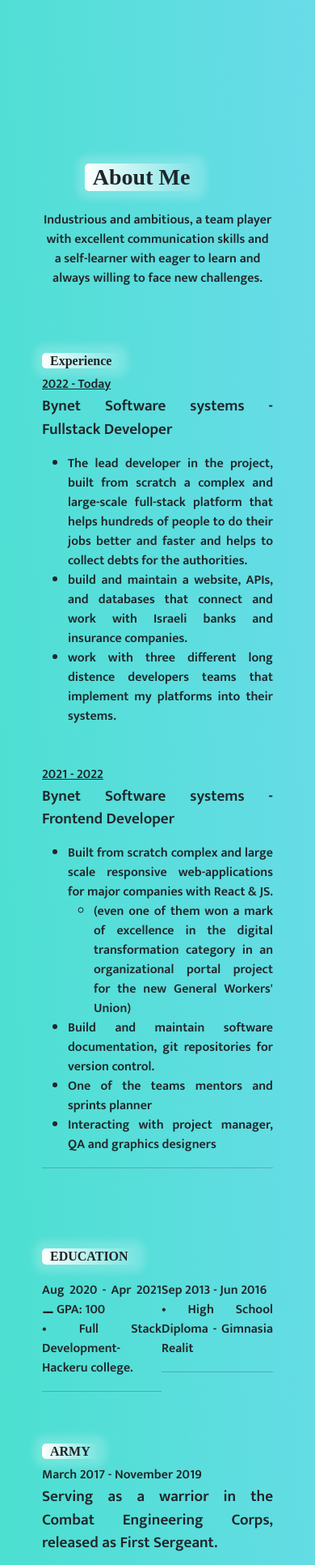
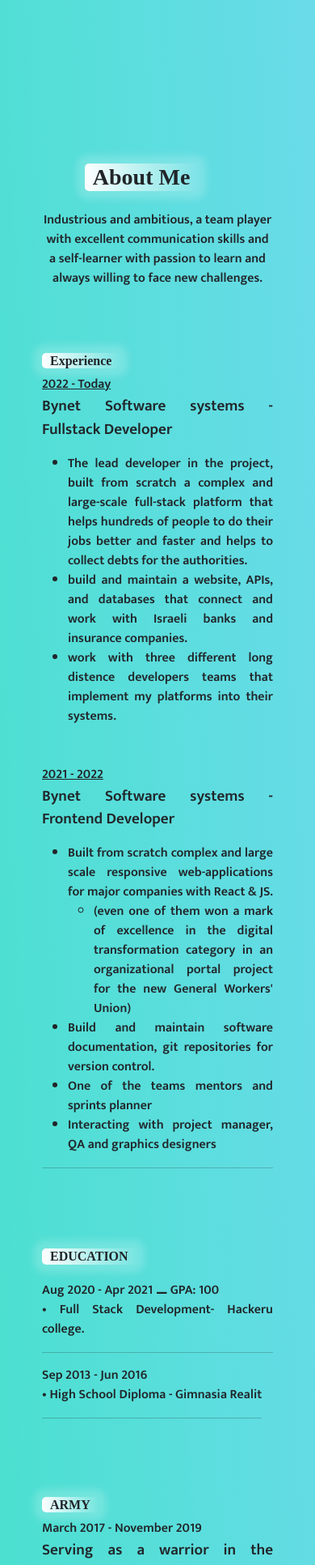
Before and after one commit to elaad24/portfolio, a React (Create React App) app: page / in a window 390 px wide. Shown: the part 791-2724 px from the top of the page at 81% size. Built offline with nearby package versions, Linux system fonts and the light colour scheme; a web font is replaced by a local one.

Commit message:
change text and change responsive settings in education section

```diff
--- a/src/App.css
+++ b/src/App.css
@@ -505,9 +505,10 @@
     width: 14rem;
     height: 6rem;
   }
+
 }
 
-@media screen and (max-width: 425px) {
+@media screen and (max-width: 430px) {
   .nav-titles,
   .dark-nav-titles {
     font-size: 1.3rem;
@@ -599,6 +600,10 @@
   .iconCardSize {
     height: 3rem;
   }
+
+  .educationBody {
+  flex-direction: column;
+  }
 }
 
 .bottomCarouselImg {
--- a/src/components/About.jsx
+++ b/src/components/About.jsx
@@ -28,7 +28,7 @@ const About = () => {
           >
             <span>
               Industrious and ambitious, a team player with excellent
-              communication skills and a self-learner with eager to learn and
+              communication skills and a self-learner with passion to learn and
               always willing to face new challenges.
             </span>
           </div>
```
